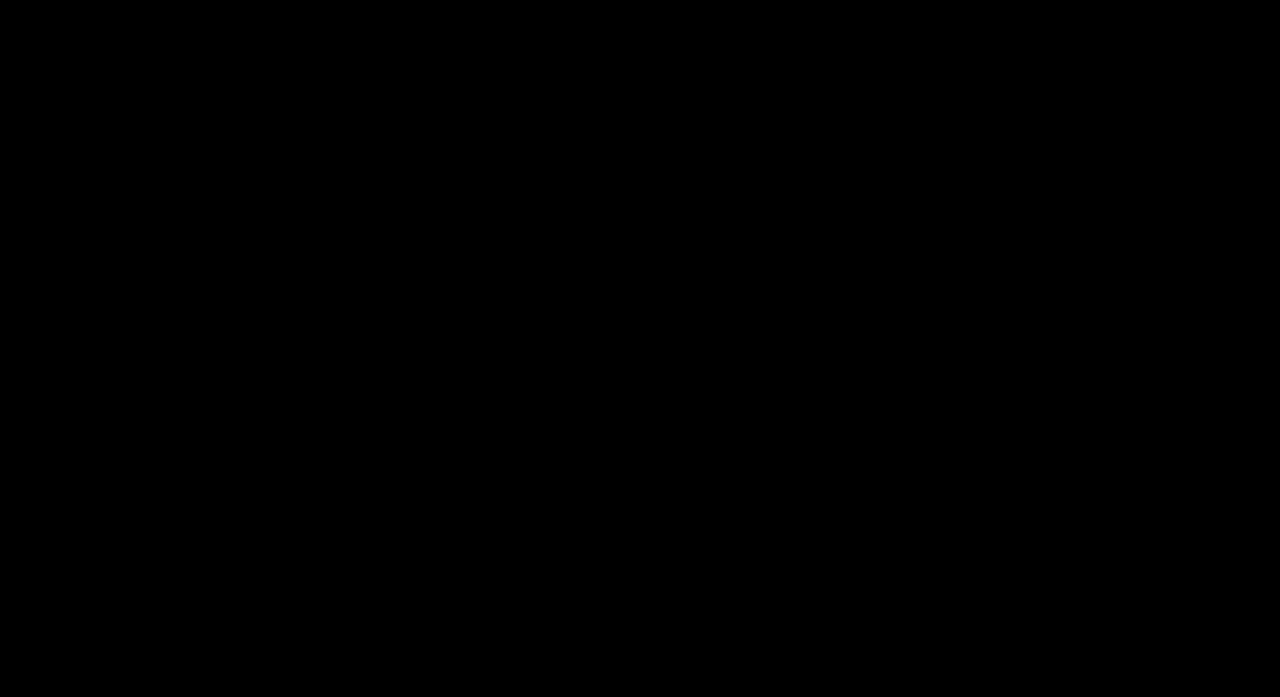
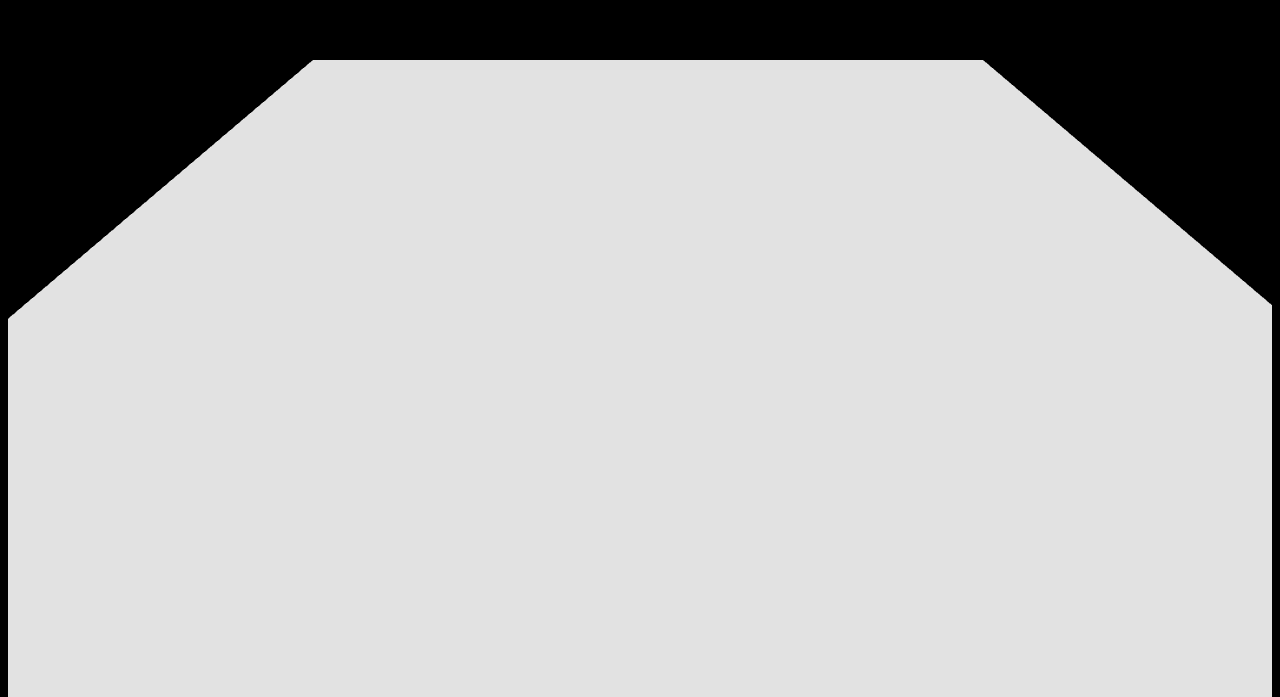
Before and after one commit to nullsploit01/bounce, a React (Vite) app: page / in a window 1280 px wide. Shown: the part 111-808 px from the top of the page. Built offline with nearby package versions, Linux system fonts and the light colour scheme; the HTML template or start-up script is replaced by a standard one.

Commit message:
setup canvas

```diff
--- a/package.json
+++ b/package.json
@@ -11,8 +11,12 @@
     "prettier:fix": "prettier --write ./src/**/*.{ts,tsx}"
   },
   "dependencies": {
+    "@react-three/drei": "^10.0.6",
+    "@react-three/fiber": "^9.1.2",
+    "@types/three": "^0.175.0",
     "react": "^19.0.0",
-    "react-dom": "^19.0.0"
+    "react-dom": "^19.0.0",
+    "three": "^0.175.0"
   },
   "devDependencies": {
     "@eslint/js": "^9.22.0",
--- a/src/App.tsx
+++ b/src/App.tsx
@@ -1,5 +1,11 @@
+import CanvasWrapper from './components/CanvasWrapper';
+
 const App = () => {
-  return <div>App</div>;
+  return (
+    <div>
+      <CanvasWrapper />
+    </div>
+  );
 };
 
 export default App;
--- /dev/null
+++ b/src/components/CanvasWrapper.tsx
@@ -0,0 +1,33 @@
+import { OrbitControls } from '@react-three/drei';
+import { Canvas } from '@react-three/fiber';
+
+const CanvasWrapper = () => {
+  return (
+    <div
+      style={{
+        width: '100vw',
+        height: '100vh',
+        overflow: 'hidden',
+      }}
+    >
+      <Canvas
+        camera={{
+          fov: 75,
+          aspect: window.innerWidth / window.innerHeight,
+          near: 0.1,
+          far: 100,
+          position: [0, 3, 3],
+        }}
+        dpr={Math.min(window.devicePixelRatio, 2)}
+      >
+        <mesh rotation-x={-Math.PI / 2}>
+          <planeGeometry args={[10, 10]} />
+          <meshBasicMaterial />
+        </mesh>
+        <OrbitControls makeDefault />
+      </Canvas>
+    </div>
+  );
+};
+
+export default CanvasWrapper;
```
Also changed, not shown: 1 other file (tests, documents, lock files or other folders).
